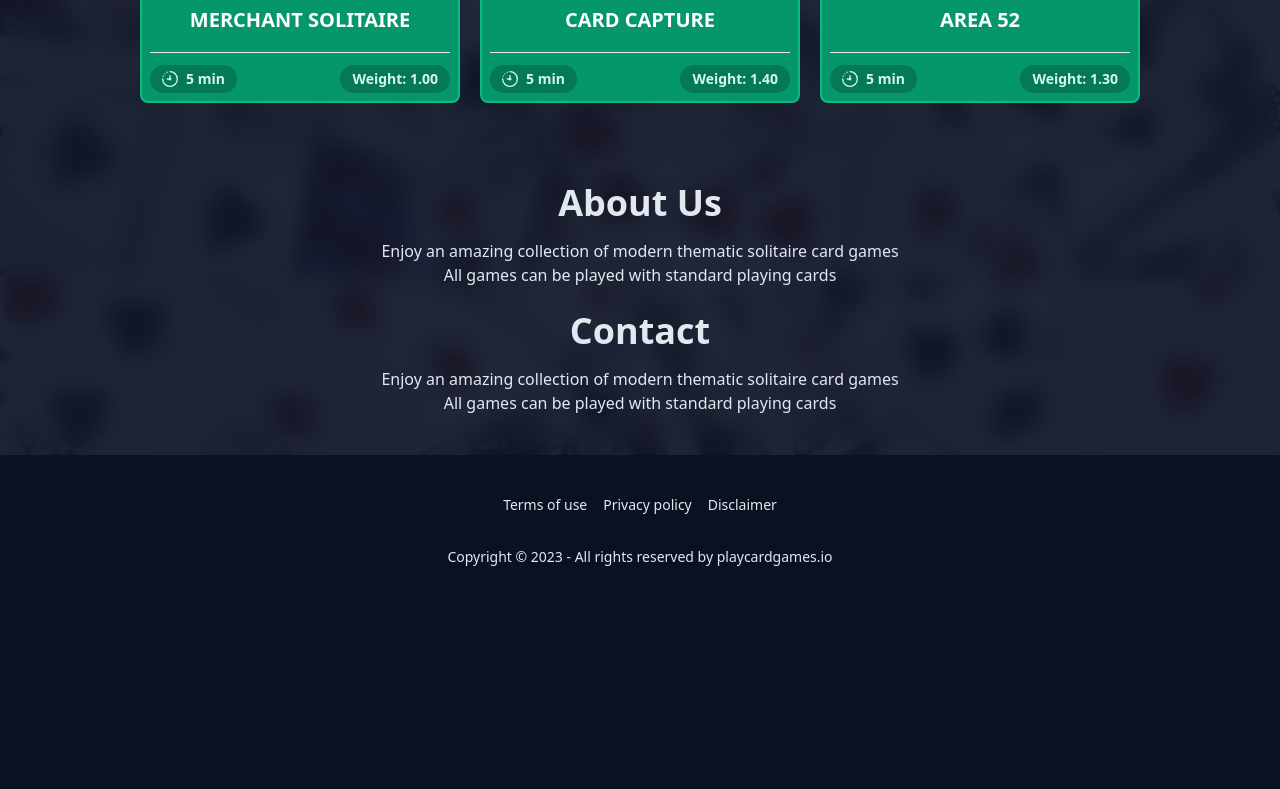
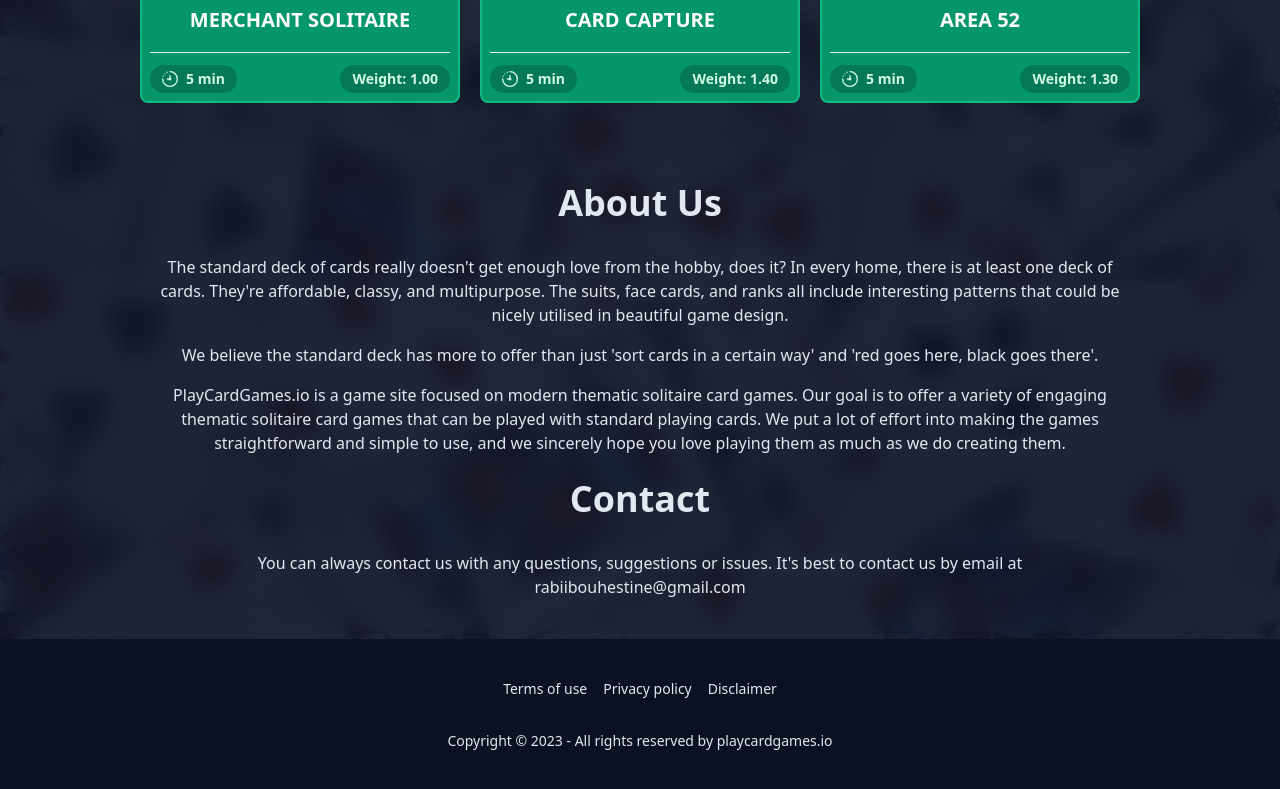
Before and after one commit to rabiibouhestine/playcardsgames, a SvelteKit app: page / in a window 1280 px wide. Shown: the part 575-1364 px from the top of the page. Before the commit the page ends 1182 px from the top, so only its background shows below. Built offline with nearby package versions, Linux system fonts and the light colour scheme.

Commit message:
clean up code

```diff
--- a/src/routes/+layout.svelte
+++ b/src/routes/+layout.svelte
@@ -25,6 +25,6 @@
 			<a href="/privacy" class="link link-hover">Privacy policy</a>
 			<a href="/disclaimer" class="link link-hover">Disclaimer</a>
 		</nav>
-		<p>Copyright © 2023 - All rights reserved by playcardgames.io</p>
+		<p>Copyright © {new Date().getFullYear()} - All rights reserved by playcardgames.io</p>
 	</footer>
 </div>
--- a/src/routes/+page.svelte
+++ b/src/routes/+page.svelte
@@ -72,16 +72,32 @@
 				<GameCard {game} />
 			{/each}
 		</div>
-		<div class="grid justify-items-center space-y-6 py-10">
-			<div id="about" class="px-6 text-center">
+		<div class="space-y-6 py-10 max-w-screen-lg mx-auto">
+			<div id="about" class="flex flex-col gap-4 px-6 text-center">
 				<h2 class="text-3xl md:text-4xl font-bold mb-4">About Us</h2>
-				<p>Enjoy an amazing collection of modern thematic solitaire card games</p>
-				<p>All games can be played with standard playing cards</p>
+				<p>
+					The standard deck of cards really doesn't get enough love from the hobby, does it? In
+					every home, there is at least one deck of cards. They're affordable, classy, and
+					multipurpose. The suits, face cards, and ranks all include interesting patterns that could
+					be nicely utilised in beautiful game design.
+				</p>
+				<p>
+					We believe the standard deck has more to offer than just 'sort cards in a certain way' and
+					'red goes here, black goes there'.
+				</p>
+				<p>
+					PlayCardGames.io is a game site focused on modern thematic solitaire card games. Our goal
+					is to offer a variety of engaging thematic solitaire card games that can be played with
+					standard playing cards. We put a lot of effort into making the games straightforward and
+					simple to use, and we sincerely hope you love playing them as much as we do creating them.
+				</p>
 			</div>
-			<div id="contact" class="px-6 text-center">
+			<div id="contact" class="flex flex-col gap-4 px-6 text-center">
 				<h2 class="text-3xl md:text-4xl font-bold mb-4">Contact</h2>
-				<p>Enjoy an amazing collection of modern thematic solitaire card games</p>
-				<p>All games can be played with standard playing cards</p>
+				<p>
+					You can always contact us with any questions, suggestions or issues. It's best to contact
+					us by email at rabiibouhestine@gmail.com
+				</p>
 			</div>
 		</div>
 	</div>
```
